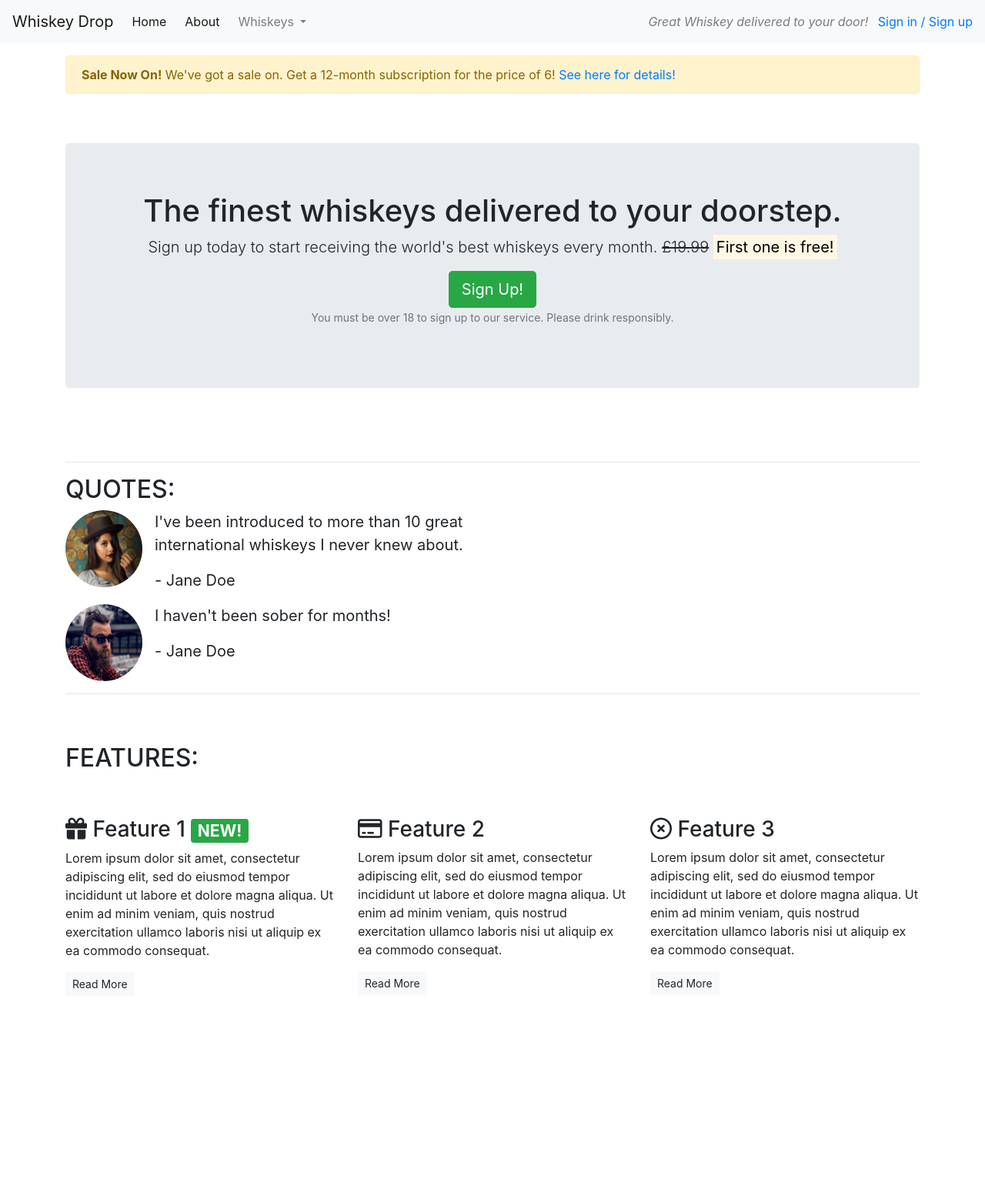
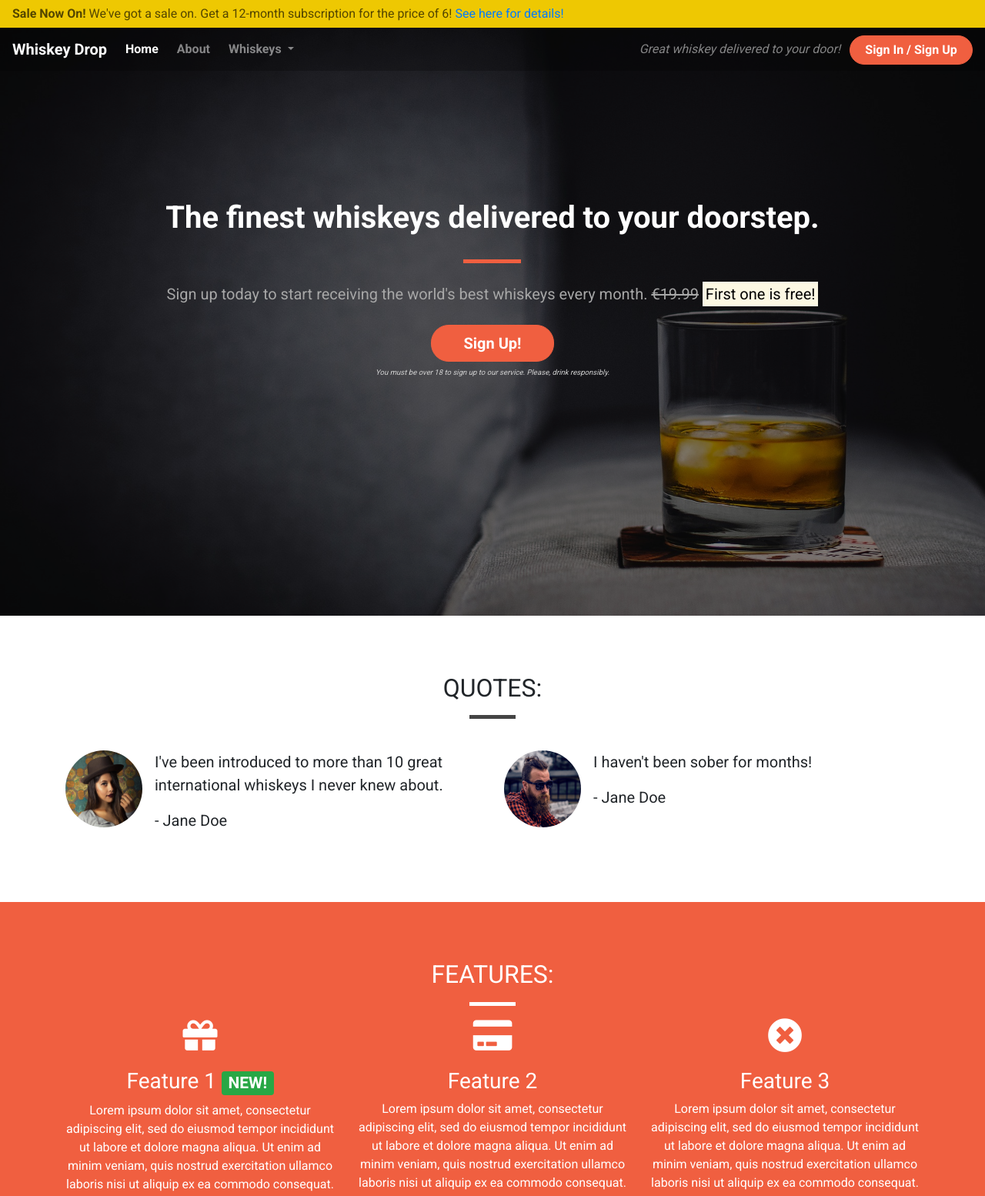
Before and after one commit to carl2087/whiskey-drop, a plain HTML site: page index.html in a window 1280 px wide. Shown: the top 1554 px of the page at 77% size. Before the commit the page ends 1310 px from the top, so only its background shows below. Drawn offline with nearby package versions, Linux system fonts and the light colour scheme.

Commit message:
Finished up css styles

```diff
--- /dev/null
+++ b/css/style.css
@@ -0,0 +1,201 @@
+body {
+    font-family: 'Roboto', sans-serif;
+}
+
+/* Containers */
+
+.container-wrapper {}
+
+.container-wrapper--red {
+    background-color: #f05f40;
+    color: white;
+}
+
+.alert-container {}
+
+.callout-container {
+    height: 100vh;
+
+    background: url('../assets/images/whiskey-background.jpg') no-repeat bottom right fixed;
+    -webkit-background-size: cover;
+    -moz-background-size: cover;
+    -o-background-size: cover;
+    background-size: cover;
+
+    display: flex;
+    align-items: center;
+    justify-content: center;
+
+    position: relative;
+}
+
+.opaque-overlay {
+    position: absolute;
+    top: 0;
+    left: 0;
+    height: 100%;
+    width: 100%;
+    background-color: rgba(0, 0, 0, 0.5);
+}
+
+.content-container {
+    padding-top: 75px;
+    padding-bottom: 75px;
+}
+
+/* Navbar */
+
+.navalert-container {
+    position: absolute;
+    top: 0;
+    left: 0;
+    z-index: 1;
+    padding-left: 0;
+    padding-right: 0;
+}
+
+.navbar {
+    margin-bottom: 0;
+    width: 100%;
+    background-color: rgba(0, 0, 0, .25);
+    border: 0;
+}
+
+.navbar .navbar-toggler {
+    border: 0;
+}
+
+.navbar .navbar-brand {
+    font-weight: bold;
+}
+
+.navbar .navbar-nav a {
+    font-weight: bold;
+}
+
+
+/* Jumbotron */
+
+.jumbotron {
+    background-color: transparent;
+}
+
+.jumbotron h1 {
+    color: white;
+    font-weight: bold;
+    margin-bottom: 30px;
+    color: white;
+}
+
+.jumbotron .lead {
+    color: #a7a7a7;
+    margin: 25px 0;
+}
+
+.jumbotron small {
+    font-size: 60%;
+    font-style: italic;
+    color: #d0d0d0;
+}
+
+/* Block dividers */
+
+.block-divider {
+    width: 75px;
+    height: 5px;
+    border: 0;
+    background-color: #444;
+}
+
+.block-divider--orange {
+    background-color: #f05f40;
+}
+
+.block-divider--white {
+    background-color: white;
+}
+
+.block-divider--short {
+    width: 60px;
+}
+
+/* Buttons */
+
+.btn--cta {
+    font-weight: bold;
+    border-radius: 23px;
+    width: 160px;
+}
+
+.btn--red {
+    color: white;
+    background-color: #f05f40;
+    border-color: #f05f40;
+}
+
+.btn--red:hover,
+.btn--red:active,
+.btn--red:focus,
+.btn--red:active:focus {
+    background-color: #df4929;
+    border-color: #df4929;
+    color: white;
+}
+
+/* Alert */
+
+.alert-container .col-12 {
+    padding-left: 0;
+    padding-right: 0;
+}
+
+.site-wide-alert {
+    color: #544600;
+    background-color: #eec802;
+    border-color: #eec802;
+    padding: 5px 15px;
+    margin-bottom: 0;
+    border: 1px solid transparent;
+    border-radius: 0;
+}
+
+/* Page Headers */
+
+.page-header {
+    margin-bottom: 0;
+    border-bottom: 0;
+    text-align: center;
+}
+
+.page-header h2 {
+    margin-top: 0;
+}
+
+/* Quotes */
+
+.quotes .page-header {
+    margin-bottom: 25px;
+}
+
+/* Features */
+
+.feature {
+    text-align: center;
+    margin-bottom: 40px;
+}
+
+.feature i {
+    margin-bottom: 20px;
+    font-size: 45px;
+    line-height: 45px;
+}
+
+.feature .btn {
+    background-color: white;
+    border-color: white;
+    border-radius: 15px;
+    min-width: 100px;
+    font-weight: bold;
+    margin-top: 10px;
+    color: #f05f40;
+}
--- a/index.html
+++ b/index.html
@@ -1,31 +1,39 @@
 <!DOCTYPE html>
-<html lang="en">
+<html lang="en-us">
 
 <head>
-    <meta charset="UTF-8">
-    <meta http-equiv="X-UA-Compatible" content="IE=edge">
+    <meta charset="utf-8">
+    <title>Whiskey Drop | Taste a new whiskey every month</title>
     <meta name="viewport" content="width=device-width, initial-scale=1.0">
-    <title>Whiskey Drop | Taste a new whiskey every month</title>
-    <link rel="stylesheet" href="https://cdn.jsdelivr.net/npm/bootstrap@4.6.2/dist/css/bootstrap.min.css"
-        integrity="sha384-xOolHFLEh07PJGoPkLv1IbcEPTNtaed2xpHsD9ESMhqIYd0nLMwNLD69Npy4HI+N" crossorigin="anonymous">
-    <script src="https://kit.fontawesome.com/0f99558fa2.js" crossorigin="anonymous"></script>
+    <link rel="stylesheet" href="https://maxcdn.bootstrapcdn.com/bootstrap/4.1.3/css/bootstrap.min.css">
+    <link rel="stylesheet" href="https://use.fontawesome.com/releases/v5.6.1/css/all.css" integrity="sha384-gfdkjb5BdAXd+lj+gudLWI+BXq4IuLW5IT+brZEZsLFm++aCMlF1V92rMkPaX4PP" crossorigin="anonymous">
+    <link href="https://fonts.googleapis.com/css?family=Roboto:400,700" rel="stylesheet">
+    <link rel="stylesheet" href="css/style.css" type="text/css" />
 </head>
 
 <body>
-    <nav class="navbar navbar-light bg-light navbar-expand-sm">
+    <div class="container-fluid navalert-container">
+        <div class="container-fluid alert-container">
+            <div class="row d-none d-sm-block">
+                <div class="col-12">
+                    <div class="site-wide-alert alert alert-warning">
+                        <strong>Sale Now On!</strong> We've got a sale on. Get a 12-month subscription for the price of 6! <a href="">See here for details!</a>
+                    </div>
+                </div>
+            </div>
+        </div>
+        <nav class="navbar navbar-dark navbar-expand-sm">
             <a href="/" class="navbar-brand">Whiskey Drop</a>
 
-        <button class="navbar-toggler ml-auto" type="button" data-toggle="collapse" data-target="#navbarNavDropdown"
-            aria-controls="navbarNavDropdown" aria-expanded="false" aria-label="Toggle navigation">
+            <button class="navbar-toggler ml-auto" type="button" data-toggle="collapse" data-target="#navbarNavDropdown" aria-controls="navbarNavDropdown" aria-expanded="false" aria-label="Toggle navigation">
         <span class="navbar-toggler-icon"></span></button>
 
             <div class="collapse navbar-collapse" id="navbarNavDropdown">
                 <ul class="navbar-nav mr-auto">
                     <li class="active nav-item mr-2"><a class="nav-link" href="/">Home</a></li>
-                <li class="active nav-item mr-2"><a class="nav-link" href="/about">About</a></li>
+                    <li class="nav-item mr-2"><a class="nav-link" href="/about">About</a></li>
                     <li class="nav-item dropdown">
-                    <a class="nav-link dropdown-toggle" href="#" id="navbarDropdownMenuLink" role="button"
-                        data-toggle="dropdown" aria-haspopup="true" aria-expanded="false">
+                        <a class="nav-link dropdown-toggle" href="#" id="navbarDropdownMenuLink" role="button" data-toggle="dropdown" aria-haspopup="true" aria-expanded="false">
           Whiskeys
         </a>
                         <div class="dropdown-menu" aria-labelledby="navbarDropdownMenuLink">
@@ -36,48 +44,43 @@
                         </div>
                     </li>
 
-                <li class="active nav-item mr-2 d-block d-sm-none"><a class="nav-link" href="/login">Sign in / Sign
-                        up</a>
-                </li>
+                    <li class="nav-item mr-2 d-block d-sm-none"><a class="nav-link" href="/login">Sign In / Sign Up</a></li>
                 </ul>
             </div>
             <div class="d-none d-md-block">
-            <p class="navbar-text my-auto mr-2"><i>Great Whiskey delivered to your door!</i></p>
-            <a href="/login">Sign in / Sign up</a>
+                <p class="navbar-text my-auto mr-2"><i>Great whiskey delivered to your door!</i></p>
+                <a href="/login" class="btn btn--cta btn--red">Sign In / Sign Up</a>
             </div>
         </nav>
-    <article class="container mt-3">
-        <div class="row d-none d-sm-block">
+    </div>
+    <div class="container-fluid callout-container">
+        <!-- Callout -->
+        <div class="opaque-overlay">&nbsp;</div>
+        <div class="row">
             <div class="col-12">
-                <div class="alert alert-warning">
-                    <strong>Sale Now On!</strong> We've got a sale on. Get a 12-month subscription for the price of 6!
-                    <a href="">See here for details!</a>
-                </div>
-            </div>
-        </div>
-        <!-- Callout -->
-        <div class="row">
-            <div class="col-12 my-5">
                 <section class="callout jumbotron text-center">
-                    <h1>The finest whiskeys delivered to your doorstep.</h1>
+                    <h1 class="jumbotron-header">The finest whiskeys delivered to your doorstep.</h1>
+                    <hr class="block-divider block-divider--orange">
                     <p class="lead">Sign up today to start receiving the world's best whiskeys every month.
-                        <s class="d-none d-sm-inline">£19.99</s>
+                        <s class="d-none d-sm-inline">€19.99</s>
                         <span class="d-inline d-sm-none"><br></span>
                         <strong><mark>First one is free!</mark></strong></p>
-                    <button class="btn btn-success btn-lg" data-toggle="modal" data-target="#signUpModal">Sign Up!</button>
-                    <p class="text-muted"><small>You must be over 18 to sign up to our service. Please drink
-                            responsibly.</small></p>
+                    <button class="btn btn-lg btn--cta btn--red" data-toggle="modal" data-target="#signUpModal">Sign Up!</button>
+                    <p class="text-muted"><small>You must be over 18 to sign up to our service. Please, drink responsibly.</small></p>
                 </section>
             </div>
         </div>
         <!-- /.callout -->
-        <hr>
+    </div>
 
     <!-- Quotes -->
+    <div class="container-wrapper">
+        <div class="container quotes-container content-container">
             <section class="quotes">
                 <div class="row">
-                <div class="col-12 col-md-6">
+                    <div class="col-12 page-header">
                         <h2 class="text-uppercase">Quotes:</h2>
+                        <hr class="block-divider block-divider--short">
                     </div>
                 </div>
                 <div class="row">
@@ -88,14 +91,13 @@
                             </div>
                             <div class="media-body">
                                 <blockquote class="blockquote">
-                                <p>I've been introduced to more than 10 great international whiskeys I never knew about.
-                                </p>
+                                    <p>I've been introduced to more than 10 great international whiskeys I never knew about.</p>
                                     <p>- Jane Doe</p>
                                 </blockquote>
                             </div>
                         </div>
                     </div>
-                <div class="col-12">
+                    <div class="col-12 col-md-6">
                         <div class="media">
                             <div class="d-none d-sm-block">
                                 <img src="./assets/images/guy-image.png" class="rounded-circle mr-3" height=100 width=100>
@@ -111,57 +113,46 @@
                 </div>
             </section>
             <!-- /.quotes -->
-        <hr>
+        </div>
+    </div>
 
     <!-- Features -->
+    <div class="container-wrapper container-wrapper--red">
+        <div class="container features-container content-container">
             <section class="features">
                 <div class="row">
-                <div class="col-12 my-5">
+                    <div class="col-12 page-header">
                         <h2 class="text-uppercase">Features:</h2>
+                        <hr class="block-divider block-divider--short block-divider--white">
                     </div>
                 </div>
                 <div class="row">
                     <div class="col-12 col-md-6 col-lg-4">
                         <div class="feature">
-                        <h3><i class="fa-solid fa-gift d-none d-sm-inline"></i> Feature 1 <span
-                                class="badge badge-success">NEW!</span></h3>
-                        <p>Lorem ipsum dolor sit amet, consectetur adipiscing elit, sed do eiusmod tempor incididunt ut
-                            labore
-                            et dolore magna aliqua. Ut enim ad minim veniam, quis nostrud exercitation ullamco laboris
-                            nisi
-                            ut
-                            aliquip ex ea commodo consequat.</p>
+                            <h3><i class="fas fa-gift d-none d-sm-block"></i> Feature 1 <span class="badge badge-success">NEW!</span></h3>
+                            <p>Lorem ipsum dolor sit amet, consectetur adipiscing elit, sed do eiusmod tempor incididunt ut labore et dolore magna aliqua. Ut enim ad minim veniam, quis nostrud exercitation ullamco laboris nisi ut aliquip ex ea commodo consequat.</p>
                             <p><a class="btn btn-sm btn-light" href="">Read More</a></p>
                         </div>
                     </div>
                     <div class="col-12 col-md-6 col-lg-4">
                         <div class="feature">
-                        <h3><i class="fa-regular fa-credit-card d-none d-sm-inline"></i> Feature 2</h3>
-                        <p>Lorem ipsum dolor sit amet, consectetur adipiscing elit, sed do eiusmod tempor incididunt ut
-                            labore
-                            et dolore magna aliqua. Ut enim ad minim veniam, quis nostrud exercitation ullamco laboris
-                            nisi
-                            ut
-                            aliquip ex ea commodo consequat.</p>
+                            <h3><i class="fas fa-credit-card d-none d-sm-block"></i> Feature 2</h3>
+                            <p>Lorem ipsum dolor sit amet, consectetur adipiscing elit, sed do eiusmod tempor incididunt ut labore et dolore magna aliqua. Ut enim ad minim veniam, quis nostrud exercitation ullamco laboris nisi ut aliquip ex ea commodo consequat.</p>
                             <p><a class="btn btn-sm btn-light" href="">Read More</a></p>
                         </div>
                     </div>
                     <div class="col-12 d-md-none d-lg-block col-lg-4">
                         <div class="feature">
-                        <h3><i class="fa-regular fa-circle-xmark d-none d-sm-inline"></i> Feature 3</h3>
-                        <p>Lorem ipsum dolor sit amet, consectetur adipiscing elit, sed do eiusmod tempor incididunt ut
-                            labore
-                            et dolore magna aliqua. Ut enim ad minim veniam, quis nostrud exercitation ullamco laboris
-                            nisi
-                            ut
-                            aliquip ex ea commodo consequat.</p>
+                            <h3><i class="fas fa-times-circle d-none d-sm-block"></i> Feature 3</h3>
+                            <p>Lorem ipsum dolor sit amet, consectetur adipiscing elit, sed do eiusmod tempor incididunt ut labore et dolore magna aliqua. Ut enim ad minim veniam, quis nostrud exercitation ullamco laboris nisi ut aliquip ex ea commodo consequat.</p>
                             <p><a class="btn btn-sm btn-light" href="">Read More</a></p>
                         </div>
                     </div>
                 </div>
             </section>
             <!-- /.features -->
-    </article>
+        </div>
+    </div>
 
     <div class="modal" tabindex="-1" role="dialog" id="signUpModal">
         <div class="modal-dialog" role="document">
@@ -176,10 +167,8 @@
                     <form>
                         <div class="form-group">
                             <label for="exampleInputEmail1">Email address</label>
-                            <input type="email" class="form-control" id="exampleInputEmail1"
-                                aria-describedby="emailHelp" placeholder="Enter email">
-                            <small id="emailHelp" class="form-text text-muted">We'll never share your email with anyone
-                                else.</small>
+                            <input type="email" class="form-control" id="exampleInputEmail1" aria-describedby="emailHelp" placeholder="Enter email">
+                            <small id="emailHelp" class="form-text text-muted">We'll never share your email with anyone else.</small>
                         </div>
                         <div class="form-group">
                             <label for="password">Password</label>
@@ -187,8 +176,7 @@
                         </div>
                         <div class="form-group">
                             <label for="repeatPassword">Repeat Password</label>
-                            <input type="password" class="form-control" id="repeatPassword"
-                                placeholder="Repeat Password">
+                            <input type="password" class="form-control" id="repeatPassword" placeholder="Repeat Password">
                         </div>
                         <button type="submit" class="btn btn-success">Submit</button>
                     </form>
@@ -197,13 +185,9 @@
         </div>
     </div>
 
-
-    <script src="https://cdn.jsdelivr.net/npm/jquery@3.5.1/dist/jquery.slim.min.js"
-        integrity="sha384-DfXdz2htPH0lsSSs5nCTpuj/zy4C+OGpamoFVy38MVBnE+IbbVYUew+OrCXaRkfj" crossorigin="anonymous">
-    </script>
-    <script src="https://cdn.jsdelivr.net/npm/bootstrap@4.6.2/dist/js/bootstrap.bundle.min.js"
-        integrity="sha384-Fy6S3B9q64WdZWQUiU+q4/2Lc9npb8tCaSX9FK7E8HnRr0Jz8D6OP9dO5Vg3Q9ct" crossorigin="anonymous">
-    </script>
+    <script src="https://code.jquery.com/jquery-3.3.1.slim.min.js" integrity="sha384-q8i/X+965DzO0rT7abK41JStQIAqVgRVzpbzo5smXKp4YfRvH+8abtTE1Pi6jizo" crossorigin="anonymous"></script>
+    <script src="https://cdnjs.cloudflare.com/ajax/libs/popper.js/1.14.3/umd/popper.min.js" integrity="sha384-ZMP7rVo3mIykV+2+9J3UJ46jBk0WLaUAdn689aCwoqbBJiSnjAK/l8WvCWPIPm49" crossorigin="anonymous"></script>
+    <script src="https://stackpath.bootstrapcdn.com/bootstrap/4.1.3/js/bootstrap.min.js" integrity="sha384-ChfqqxuZUCnJSK3+MXmPNIyE6ZbWh2IMqE241rYiqJxyMiZ6OW/JmZQ5stwEULTy" crossorigin="anonymous"></script>
 </body>
 
 </html>
```
Also changed, not shown: assets/images/whiskey-background.jpg (added). Lines whose indentation alone changed are shown as unchanged.
